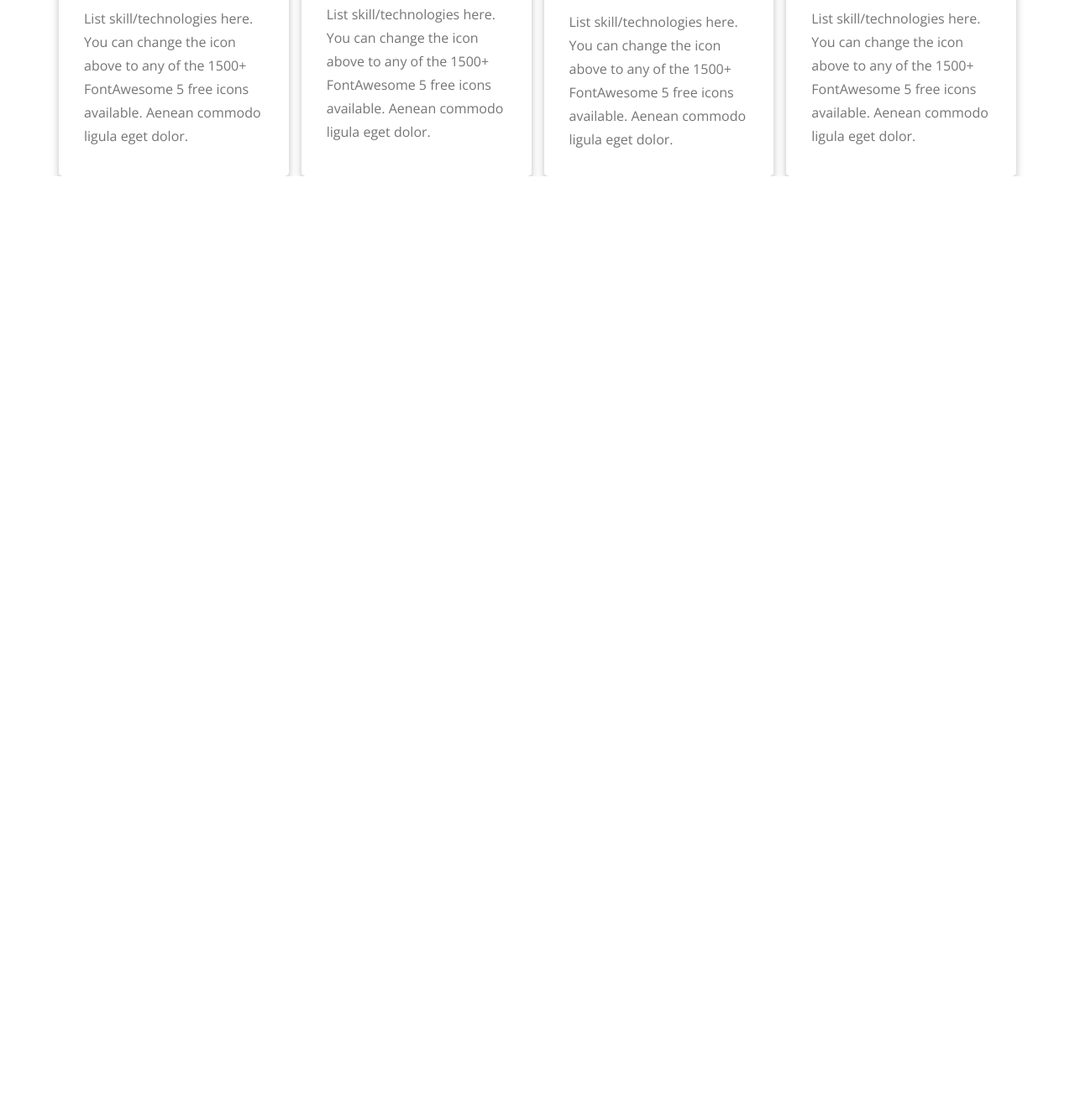
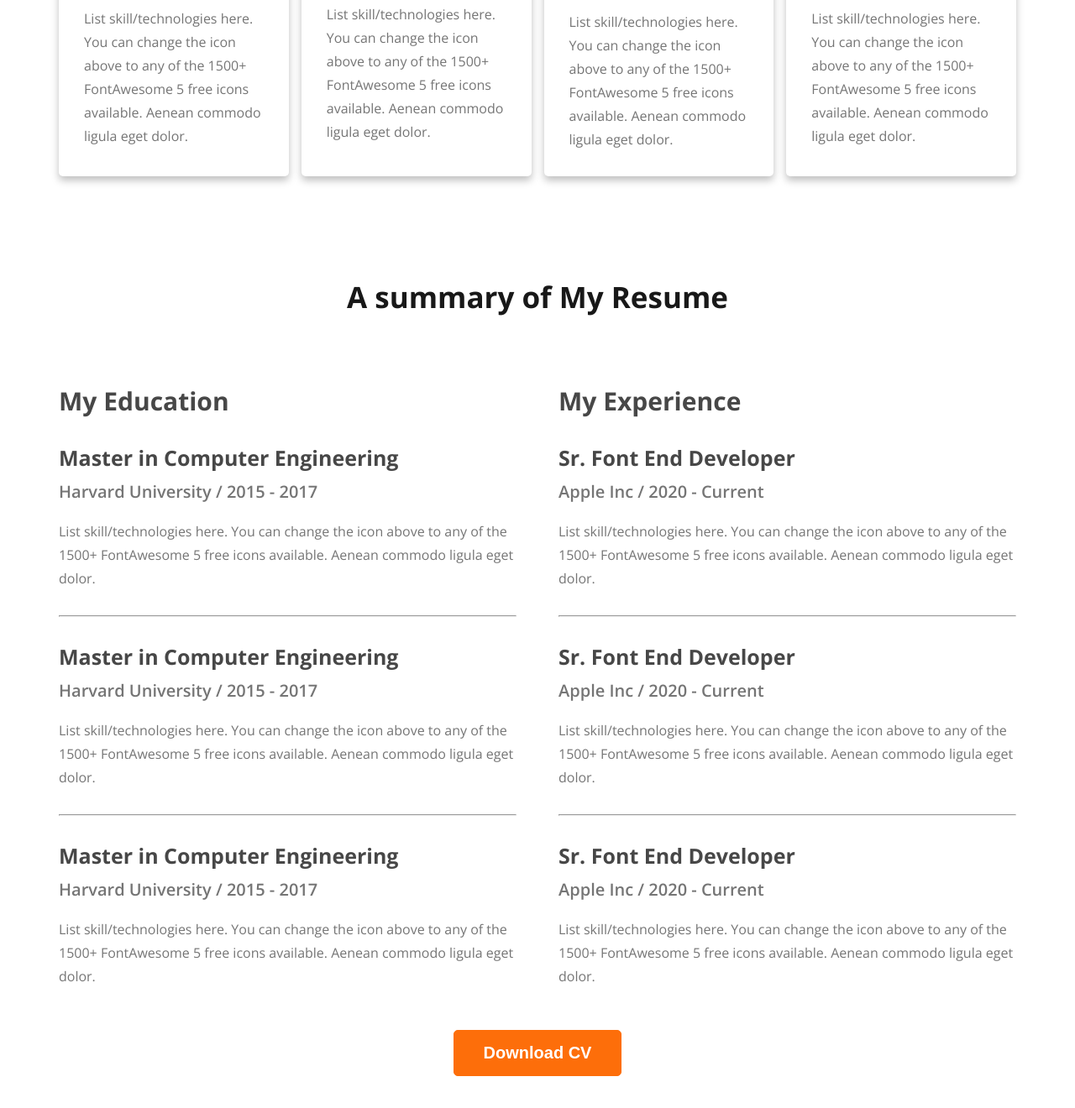
Before and after one commit to rockydey/developer-portfolio-practices, a plain HTML site: page index.html in a window 1280 px wide. Shown: the part 1824-3144 px from the top of the page at 84% size. Before the commit the page ends 2034 px from the top, so only its background shows below. Drawn offline with nearby package versions, Linux system fonts and the light colour scheme.

Commit message:
my resume summary section complete

```diff
--- a/index.html
+++ b/index.html
@@ -138,6 +138,85 @@
           </div>
         </div>
       </section>
+
+      <!-- A summary of My Resume -->
+      <section class="resume-summary">
+        <h3 class="resume-summary-title">A summary of My Resume</h3>
+        <div class="edu-exp">
+          <div class="education">
+            <h3 class="edx-title">My Education</h3>
+            <div class="edu-exp-info">
+              <h3 class="edu-exp-title">Master in Computer Engineering</h3>
+              <h4 class="edu-exp-caption">
+                Harvard University / 2015 - 2017
+              </h4>
+              <p class="edu-exp-text">
+                List skill/technologies here. You can change the icon above to
+                any of the 1500+ FontAwesome 5 free icons available. Aenean
+                commodo ligula eget dolor.
+              </p>
+            </div>
+            <hr />
+            <div class="edu-exp-info">
+              <h3 class="edu-exp-title">Master in Computer Engineering</h3>
+              <h4 class="edu-exp-caption">
+                Harvard University / 2015 - 2017
+              </h4>
+              <p class="edu-exp-text">
+                List skill/technologies here. You can change the icon above to
+                any of the 1500+ FontAwesome 5 free icons available. Aenean
+                commodo ligula eget dolor.
+              </p>
+            </div>
+            <hr />
+            <div class="edu-exp-info">
+              <h3 class="edu-exp-title">Master in Computer Engineering</h3>
+              <h4 class="edu-exp-caption">
+                Harvard University / 2015 - 2017
+              </h4>
+              <p class="edu-exp-text">
+                List skill/technologies here. You can change the icon above to
+                any of the 1500+ FontAwesome 5 free icons available. Aenean
+                commodo ligula eget dolor.
+              </p>
+            </div>
+          </div>
+
+          <div class="experience">
+            <h3 class="edx-title">My Experience</h3>
+            <div class="edu-exp-info">
+              <h3 class="edu-exp-title">Sr. Font End Developer</h3>
+              <h4 class="edu-exp-caption">Apple Inc / 2020 - Current</h4>
+              <p class="edu-exp-text">
+                List skill/technologies here. You can change the icon above to
+                any of the 1500+ FontAwesome 5 free icons available. Aenean
+                commodo ligula eget dolor.
+              </p>
+            </div>
+            <hr />
+            <div class="edu-exp-info">
+              <h3 class="edu-exp-title">Sr. Font End Developer</h3>
+              <h4 class="edu-exp-caption">Apple Inc / 2020 - Current</h4>
+              <p class="edu-exp-text">
+                List skill/technologies here. You can change the icon above to
+                any of the 1500+ FontAwesome 5 free icons available. Aenean
+                commodo ligula eget dolor.
+              </p>
+            </div>
+            <hr />
+            <div class="edu-exp-info">
+              <h3 class="edu-exp-title">Sr. Font End Developer</h3>
+              <h4 class="edu-exp-caption">Apple Inc / 2020 - Current</h4>
+              <p class="edu-exp-text">
+                List skill/technologies here. You can change the icon above to
+                any of the 1500+ FontAwesome 5 free icons available. Aenean
+                commodo ligula eget dolor.
+              </p>
+            </div>
+          </div>
+        </div>
+        <button class="btn-primary">Download CV</button>
+      </section>
     </main>
     <footer></footer>
   </body>
--- a/styles/developer.css
+++ b/styles/developer.css
@@ -202,3 +202,52 @@ nav .nav-title a > span {
   font-weight: 400;
   line-height: 28px;
 }
+
+/* my resume style */
+.resume-summary {
+  width: 1140px;
+  margin: 120px auto;
+}
+.resume-summary-title {
+  color: #181818;
+  text-align: center;
+  font-size: 35px;
+  font-weight: 700;
+  margin-bottom: 80px;
+}
+.resume-summary > button {
+  display: block;
+  margin: 0px auto;
+}
+.edu-exp {
+  display: flex;
+  justify-content: space-between;
+  gap: 50px;
+  margin-bottom: 20px;
+}
+.edx-title {
+  color: #474747;
+  font-size: 30px;
+  font-weight: 700;
+  margin-bottom: 30px;
+}
+.edu-exp-info {
+  margin: 30px 0px 30px 0px;
+}
+.edu-exp-title {
+  color: #474747;
+  font-size: 25px;
+  font-weight: 700;
+}
+.edu-exp-caption {
+  color: #757575;
+  font-size: 20px;
+  font-weight: 600;
+  margin: 10px 0px 20px 0px;
+}
+.edu-exp-text {
+  color: #757575;
+  font-size: 16px;
+  font-weight: 400;
+  line-height: 28px;
+}
```
